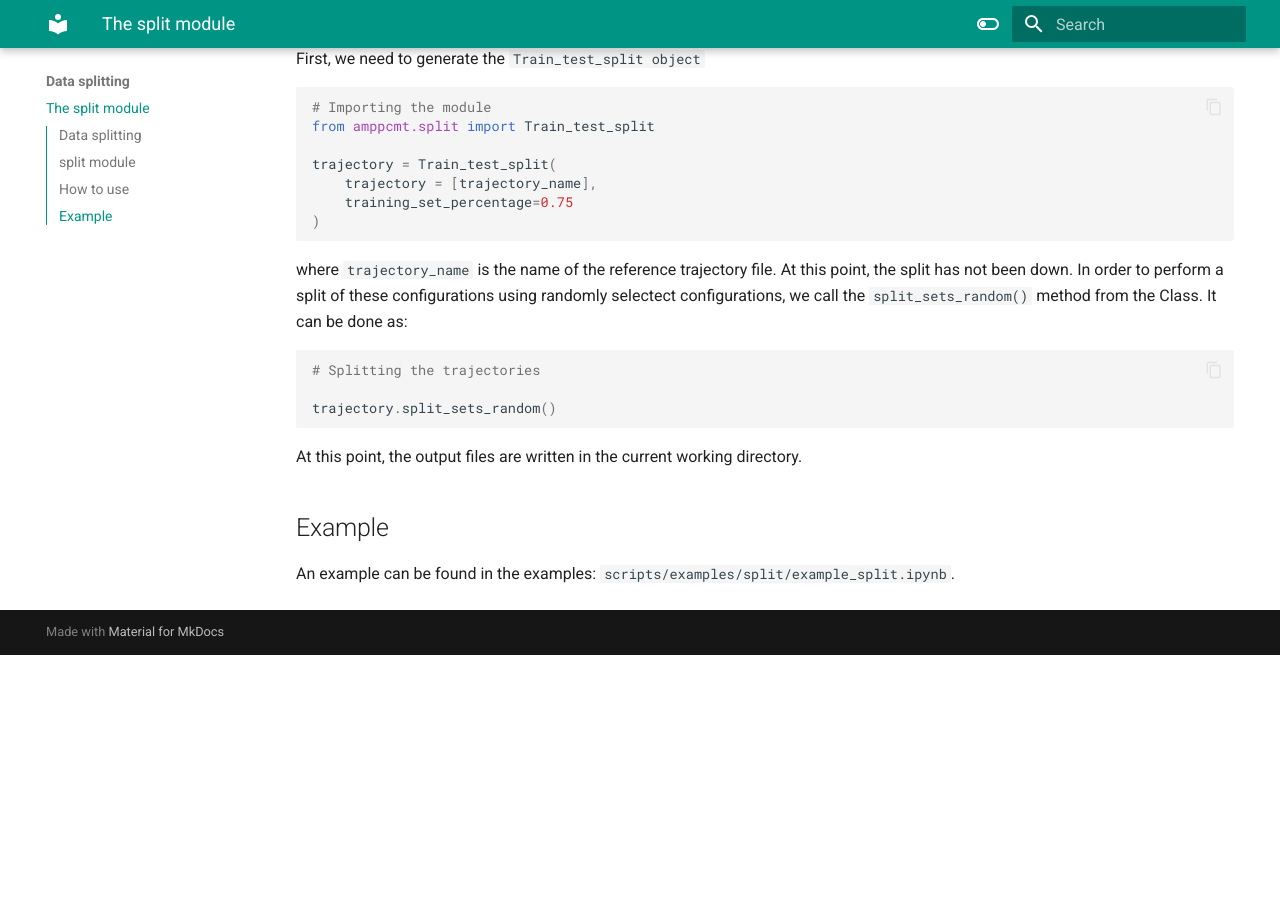
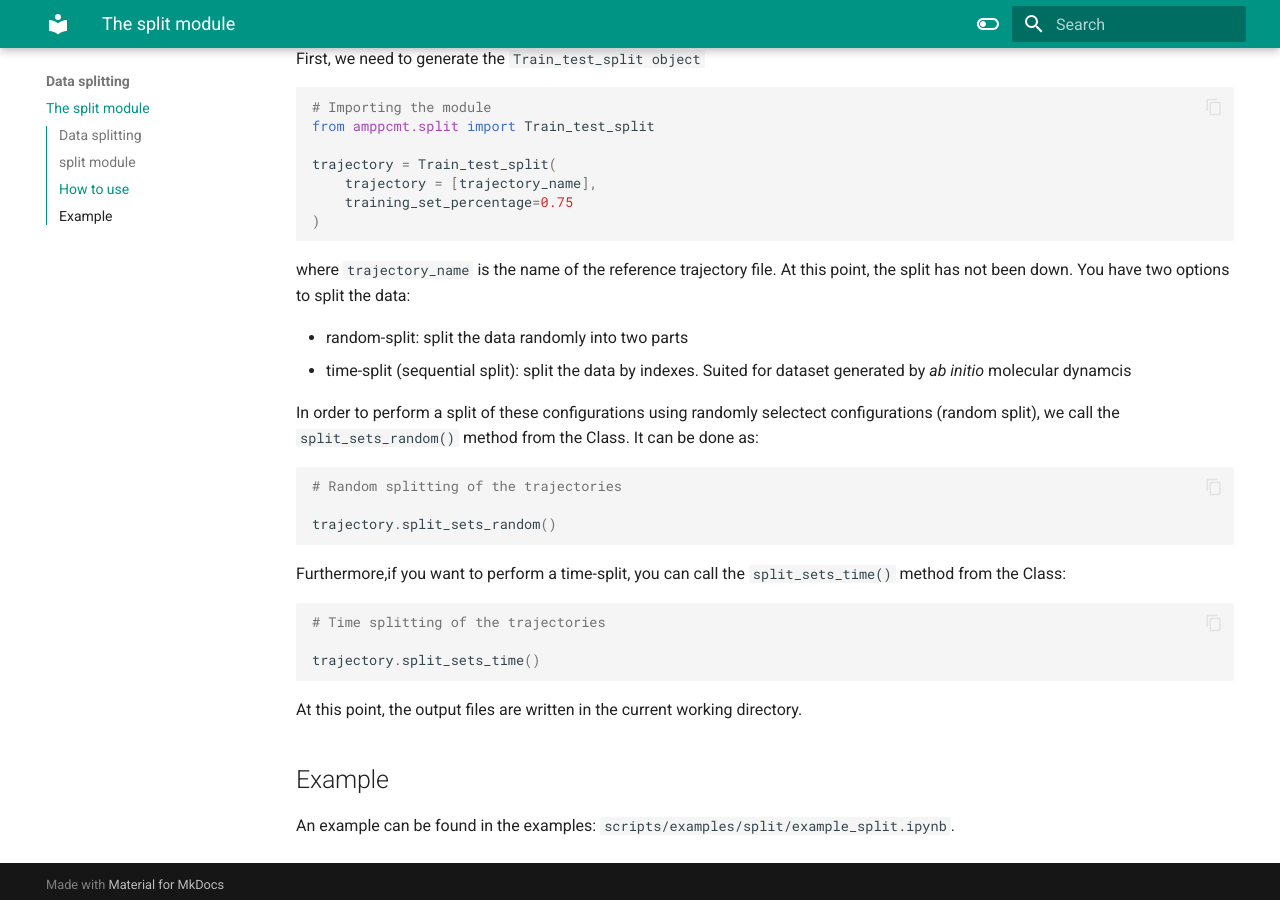
Before and after one commit to minfuso/AMP_treatment, an MkDocs documentation site: the page built from docs/data_preparation.md, in a window 1280 px wide and 900 px high, scrolled down 927 px. Built offline with MkDocs 1.6.1 and Material for MkDocs 9.7.7, drawn with Linux system fonts in a browser that asks for light colours; before the commit the page ends 1582 px from its top, so only the background shows below that.

Commit message:
Update the documentation

````diff
--- a/docs/data_preparation.md
+++ b/docs/data_preparation.md
@@ -44,14 +44,32 @@
 ```
 
 where `trajectory_name` is the name of the reference trajectory file.
-At this point, the split has not been down. In order to perform a split of
-these configurations using randomly selectect configurations, we call the
+At this point, the split has not been down. You have two options to
+split the data:
+
+- random-split:
+    split the data randomly into two parts
+- time-split (sequential split):
+    split the data by indexes. Suited for dataset generated by *ab initio*
+    molecular dynamcis
+
+In order to perform a split of
+these configurations using randomly selectect configurations (random split), we call the
 `split_sets_random()` method from the Class. It can be done as:
 
 ```python
-# Splitting the trajectories
+# Random splitting of the trajectories
 
 trajectory.split_sets_random()
+```
+
+Furthermore,if you want to perform a time-split, you can call the `split_sets_time()`
+method from the Class:
+
+```python
+# Time splitting of the trajectories
+
+trajectory.split_sets_time()
 ```
 
 At this point, the output files are written in the current working directory.
````
